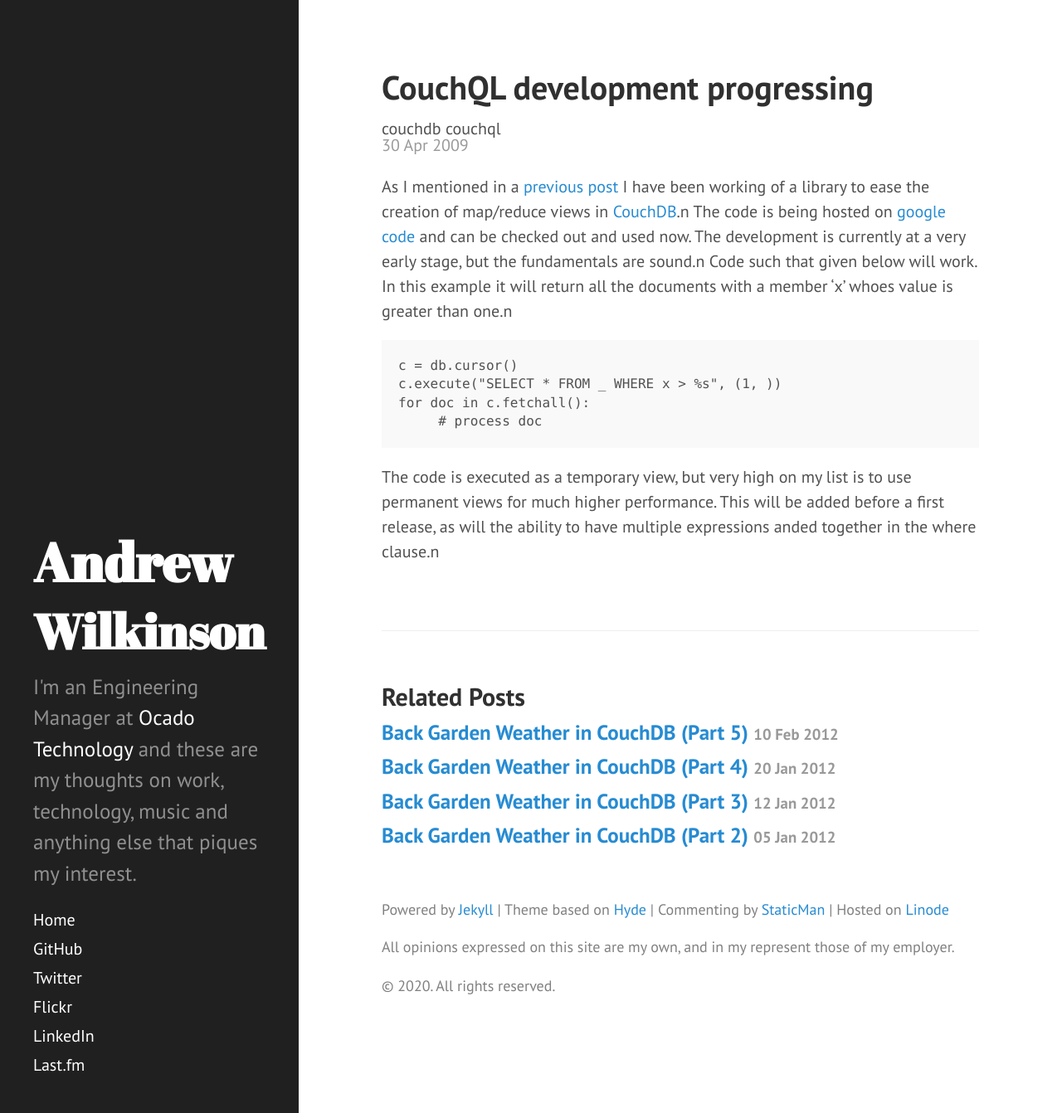
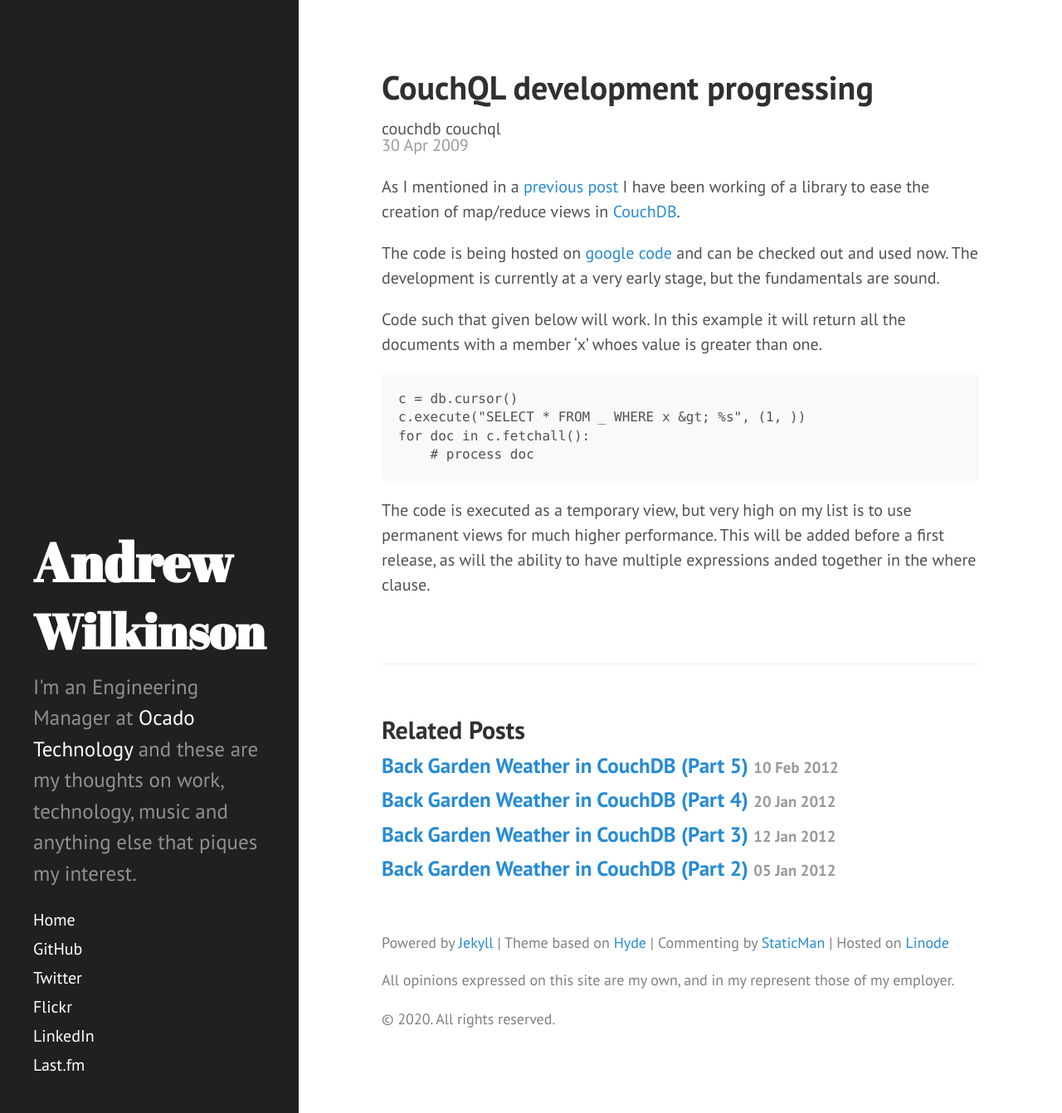
Before and after one commit to andrewjw/site, a Jekyll site: the page built from _posts/2009-04-30-couchql-development-progressing.md, in a window 1280 px wide and 1342 px high. Shown: the whole window at 83% size. Built offline with Jekyll 4.4.1, drawn with Linux system fonts in a browser that asks for light colours; some of the changed lines change nothing that is shown.

Commit message:
Update 2009-04-30-couchql-development-progressing.md

```diff
--- a/_posts/2009-04-30-couchql-development-progressing.md
+++ b/_posts/2009-04-30-couchql-development-progressing.md
@@ -1,16 +1,15 @@
 ---
 layout: post
 title: CouchQL development progressing
-date: 2009-04-30 12:14:54.000000000 +01:00
+date: 2009-04-30T11:14:54.000Z
 type: post
 parent_id: '0'
 published: true
-password: ''
 status: publish
 categories: []
 tags:
-- couchdb
-- couchql
+  - couchdb
+  - couchql
 meta:
   _edit_last: '364050'
 author:
@@ -19,15 +18,17 @@ author:
   display_name: Andrew Wilkinson
   first_name: Andrew
   last_name: Wilkinson
-permalink: "/2009/04/30/couchql-development-progressing/"
+permalink: /2009/04/30/couchql-development-progressing/
 ---
-As I mentioned in a <a href="http://andrewwilkinson.wordpress.com/2009/04/16/introducing-couchql/">previous post</a> I have been working of a library to ease the creation of map/reduce views in <a href="http://code.google.com/p/couchdb-python/">CouchDB</a>.n
-The code is being hosted on <a href="http://code.google.com/p/couchql/">google code</a> and can be checked out and used now. The development is currently at a very early stage, but the fundamentals are sound.n
-Code such that given below will work. In this example it will return all the documents with a member 'x' whoes value is greater than one.n
-<pre>
-c = db.cursor()
-c.execute("SELECT * FROM _ WHERE x &gt; %s", (1, ))
-for doc in c.fetchall():
-     # process doc
-</pre>
-The code is executed as a temporary view, but very high on my list is to use permanent views for much higher performance. This will be added before a first release, as will the ability to have multiple expressions anded together in the where clause.n
+As I mentioned in a <a href="http://www.theandrewwilkinson.com/2009/04/16/introducing-couchql/">previous post</a> I have been working of a library to ease the creation of map/reduce views in <a href="http://code.google.com/p/couchdb-python/">CouchDB</a>.
+
+The code is being hosted on <a href="http://code.google.com/p/couchql/">google code</a> and can be checked out and used now. The development is currently at a very early stage, but the fundamentals are sound.
+
+Code such that given below will work. In this example it will return all the documents with a member 'x' whoes value is greater than one.
+
+    c = db.cursor()
+    c.execute("SELECT * FROM _ WHERE x &gt; %s", (1, ))
+    for doc in c.fetchall():
+        # process doc
+
+The code is executed as a temporary view, but very high on my list is to use permanent views for much higher performance. This will be added before a first release, as will the ability to have multiple expressions anded together in the where clause.
```
